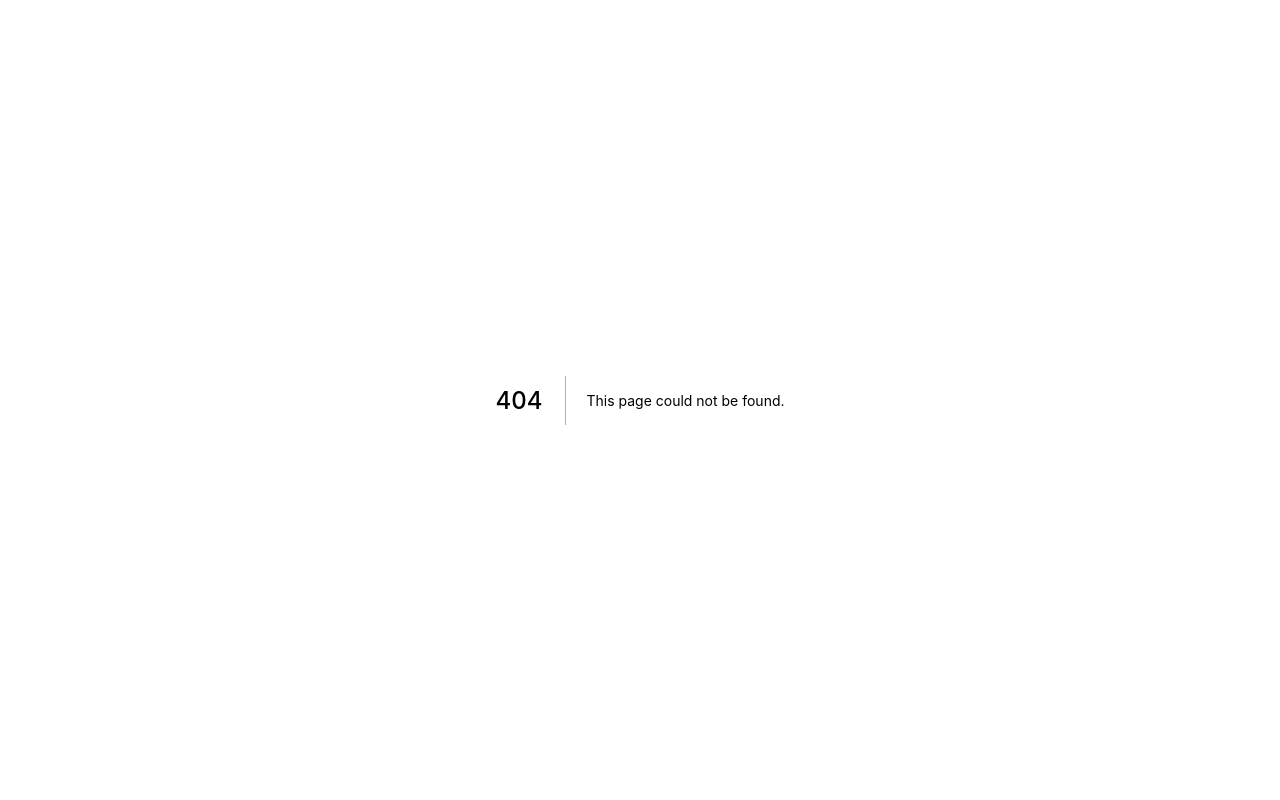
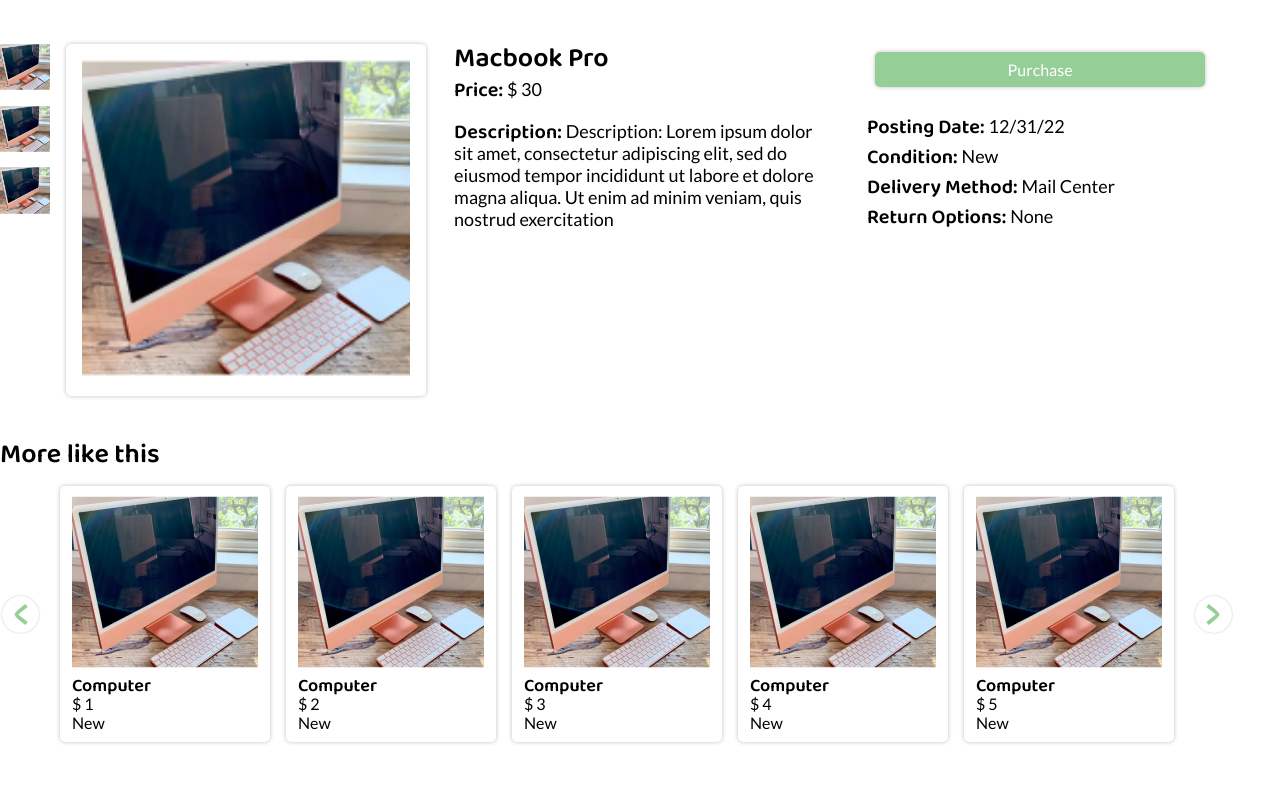
Before and after one commit to mikehe123/ushop-component-example-typescript, a Next.js app: page /product in a window 1280 px wide. Before the commit this address had no page. Shown: the top 800 px of the page. Built offline with nearby package versions, Linux system fonts and the light colour scheme.

Commit message:
Build Product and Text component

```diff
--- a/components/button/Button.tsx
+++ b/components/button/Button.tsx
@@ -3,14 +3,12 @@
 
 interface ButtonProps {
   buttonText: string;
-
+  width: number;
 }
 
-const Button: React.FC<ButtonProps> = ({
-  buttonText,
-}) => {
+const Button: React.FC<ButtonProps> = ({ buttonText, width }) => {
   return (
-    <S.Container>
+    <S.Container width={width}>
       <S.buttonText>{buttonText}</S.buttonText>
     </S.Container>
   );
--- a/components/button/S.Button.tsx
+++ b/components/button/S.Button.tsx
@@ -1,10 +1,10 @@
 import styled from "styled-components";
 
-export const Container = styled.div`
+export const Container = styled.div<{ width: number }>`
   display: flex;
   align-items: center;
   justify-content: center;
-  width: 140px;
+  width: ${(props) => `${props.width}px`};
   height: 35px; /* what if text overflow? maybe can set different text size if button text is too long*/
   box-shadow: 0px 0px 4px rgba(0, 0, 0, 0.25);
   border-radius: 5px;
--- /dev/null
+++ b/components/carousel-vertical/CarouselVertical.tsx
@@ -0,0 +1,51 @@
+import * as S from "./S.CarouselVertical";
+
+import computerImage from "@asset/computer.png";
+import Button from "@components/button/Button";
+import Text from "@components/text/Text";
+
+const CarouselVertical = () => {
+  return (
+    <S.Container>
+      <S.ContainerThumbnails>
+        {new Array(3).fill(0).map((_, index) => (
+          <S.ThumbnailWrap key={index}>
+            <S.Thumbnail src={computerImage}></S.Thumbnail>
+          </S.ThumbnailWrap>
+        ))}
+      </S.ContainerThumbnails>
+      <S.ImageWrap>
+        <S.Image src={computerImage} alt={"product image"}></S.Image>
+      </S.ImageWrap>
+      <S.ContainerProductInfo>
+        <S.ProductName>Macbook Pro</S.ProductName>
+
+        <Text label={"Price: "} marginBottom="20px">
+          {" $ " + 30}
+        </Text>
+        <Text label="Description: ">
+          {
+            "Description: Lorem ipsum dolor sit amet, consectetur adipiscing elit, sed do eiusmod tempor incididunt ut labore et dolore magna aliqua. Ut enim ad minim veniam, quis nostrud exercitation"
+          }
+        </Text>
+      </S.ContainerProductInfo>
+      <S.ContainerProductInfo>
+        <Button buttonText="Purchase" width={330} />
+        <Text label="Posting Date: " marginTop="20px" marginBottom="8px">
+          {"12/31/22"}
+        </Text>
+        <Text label="Condition: " marginBottom="8px">
+          {"New"}
+        </Text>
+        <Text label="Delivery Method: " marginBottom="8px">
+          {"Mail Center"}
+        </Text>
+        <Text label="Return Options: " marginBottom="8px">
+          {"None"}
+        </Text>
+      </S.ContainerProductInfo>
+    </S.Container>
+  );
+};
+
+export default CarouselVertical;
--- /dev/null
+++ b/components/carousel-vertical/S.CarouselVertical.tsx
@@ -0,0 +1,51 @@
+import styled from "styled-components";
+import NImage from "next/image";
+
+export const Container = styled.div`
+  display: flex;
+  flex-direction: row;
+  margin: 44px 0 44px 0;
+`;
+
+export const ContainerThumbnails = styled.div`
+  display: flex;
+  flex-direction: column;
+  gap: 16px;
+  margin-right: 16px;
+`;
+
+export const Thumbnail = styled(NImage)``;
+export const Image = styled(NImage)``;
+
+export const ImageWrap = styled.div`
+  box-shadow: 0px 0px 4px rgba(0, 0, 0, 0.25);
+  border-radius: 5px;
+  padding: 16px;
+  display: inline-block;
+  margin-right: 28px;
+  img {
+    object-fit: cover;
+    width: 100% !important;
+    height: 316px !important;
+  }
+`;
+
+export const ThumbnailWrap = styled.div`
+  width: 50px !important;
+  height: 45.71px !important;
+`;
+
+export const ContainerProductInfo = styled.div`
+  display: flex;
+  flex-direction: column;
+  width: 378px;
+  margin-right: 50px;
+`;
+export const ProductName = styled.div`
+  font-family: "Baloo 2";
+  font-style: normal;
+  font-weight: 600;
+  font-size: 27px;
+  line-height: 30px;
+  margin-bottom: 4px;
+`;
--- a/components/carousel/CarouselItem.tsx
+++ b/components/carousel/CarouselItem.tsx
@@ -32,8 +32,8 @@
         </S.ItemDescription>
       </S.ContainerItemMid>
       <S.ContainerItemRight>
-        <Button buttonText={"View Item"} />
-        <Button buttonText={"Add to Cart"} />
+        <Button buttonText={"View Item"} width={140} />
+        <Button buttonText={"Add to Cart"} width={140} />
       </S.ContainerItemRight>
     </S.Container>
   );
--- a/components/listing/Listing.tsx
+++ b/components/listing/Listing.tsx
@@ -49,3 +49,5 @@
   itemPrice: index + 1,
   itemCondition: "New",
 }));
+
+const LinksTarget = [{ destination: "/" }, { destination: "/search_page" }];
--- /dev/null
+++ b/components/text/S.Text.tsx
@@ -0,0 +1,33 @@
+import styled from "styled-components";
+
+interface TextContainerProps {
+  marginTop?: string;
+  marginBottom?: string;
+  marginLeft?: string;
+  marginRight?: string;
+}
+
+export const Container = styled.div<TextContainerProps>`
+  margin-top: ${(props) => props.marginTop};
+  margin-bottom: ${(props) => props.marginBottom};
+  margin-left: ${(props) => props.marginLeft};
+  margin-right: ${(props) => props.marginRight};
+`;
+
+export const Text = styled.div<{ fontSize: string }>`
+  font-family: "Lato";
+  font-style: normal;
+  font-weight: 400;
+  font-size: ${(props) => (props.fontSize === "medium" ? "18px" : "24px")};
+  line-height: 22px;
+  display: inline;
+`;
+
+export const TextBold = styled.div<{ fontSize: string }>`
+  font-family: "Baloo 2";
+  font-style: normal;
+  font-weight: 600;
+  font-size: ${(props) => (props.fontSize === "medium" ? "20px" : "27px")};
+  line-height: ${(props) => (props.fontSize === "medium" ? "16px" : "30px")};
+  display: inline;
+`;
--- /dev/null
+++ b/components/text/Text.tsx
@@ -0,0 +1,34 @@
+import * as S from "./S.Text";
+interface TextProps {
+  label: string;
+  marginTop?: string;
+  marginBottom?: string;
+  marginLeft?: string;
+  marginRight?: string;
+  fontSize?: string;
+  children: string;
+}
+
+const Text: React.FC<TextProps> = ({
+  label,
+  marginBottom,
+  marginLeft,
+  marginTop,
+  marginRight,
+  fontSize = "medium",
+  children,
+}) => {
+  return (
+    <S.Container
+      marginTop={marginTop}
+      marginBottom={marginBottom}
+      margin-left={marginLeft}
+      marginRight={marginRight}
+    >
+      <S.TextBold fontSize={fontSize}>{label}</S.TextBold>
+      <S.Text fontSize={fontSize}>{children}</S.Text>
+    </S.Container>
+  );
+};
+
+export default Text;
--- /dev/null
+++ b/pages/product.tsx
@@ -0,0 +1,17 @@
+import type { NextPage } from "next";
+import styles from "@styles/Product.module.css";
+import CarouselVertical from "@components/carousel-vertical/CarouselVertical";
+import Listing from "@components/listing/Listing";
+
+const ProductPage: NextPage = ({}) => {
+  return (
+    <>
+      <div className={styles.container}>
+        <CarouselVertical />
+        <Listing listingTitle="More like this" />
+      </div>
+    </>
+  );
+};
+
+export default ProductPage;
--- a/pages/search_result.tsx
+++ b/pages/search_result.tsx
@@ -2,7 +2,7 @@
 import styles from "@styles/SearchResult.module.css";
 import ListingGrid from "@components/listing-grid/ListingGrid";
 
-const Home: NextPage = ({}) => {
+const SearchPage: NextPage = ({}) => {
   return (
     <>
       <div className={styles.bannerBoard}>
@@ -12,4 +12,4 @@
   );
 };
 
-export default Home;
+export default SearchPage;
--- /dev/null
+++ b/styles/Product.module.css
@@ -0,0 +1,3 @@
+.container{
+  margin-bottom:86px;
+}
```
